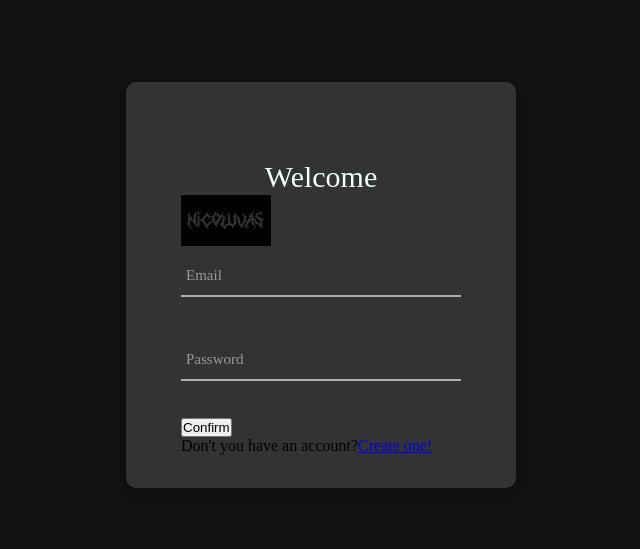
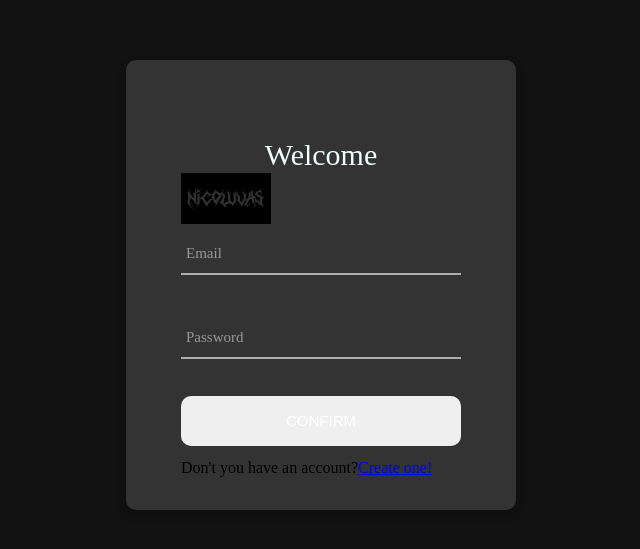
Before and after one commit to nicoluvas/jsx-playground, a React (Create React App) app: page / in a window 1280 px wide. Shown: the part 115-664 px from the top of the page, without its empty margins (319-959 px from the left). Built offline with nearby package versions, Linux system fonts and the light colour scheme.

Commit message:
stylish tiny update

```diff
--- a/src/App.css
+++ b/src/App.css
@@ -126,3 +126,30 @@
 .input:focus + .focus-input::after{
     top: -15px;
 }
+
+.input:focus + .focus-input::before{
+    width: 100%;
+}
+
+.container-login-form-btn{
+    display: flex;
+    flex-wrap: wrap;
+    justify-content: center;
+    padding-bottom: 13px;
+}
+
+.login-form-btn{
+    font-size: 15px;
+    border: none;
+    border-radius: 10px;
+    color: #fff;
+
+    line-height: 1.2;
+    text-transform: uppercase;
+    display: flex;
+    justify-content: center;
+    align-items: center;
+
+    width: 100%;
+    height: 50px;
+}
--- a/src/App.js
+++ b/src/App.js
@@ -25,7 +25,7 @@ function App() {
                         <span className="focus-input" data-placeholder="Password"></span>
                     </div>
 
-                    <div className="container-container-login-form-btn">
+                    <div className="container-login-form-btn">
                         <button className="login-form-btn">Confirm</button>
                     </div>
 
```
